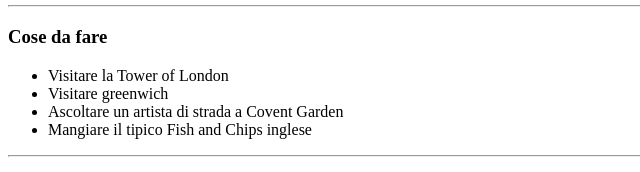
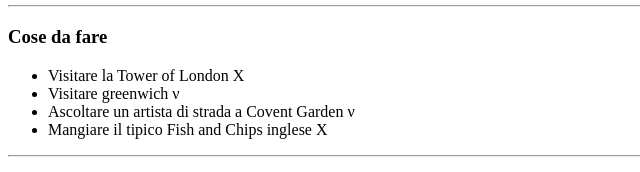
Before and after one commit to GulliWeb/html-london-trip, a plain HTML site: page index.html in a window 1280 px wide. Shown: the part 868-1040 px from the top of the page, 0-640 px from the left. Drawn offline with Linux system fonts and the light colour scheme.

Commit message:
added special caratters

```diff
--- a/index.html
+++ b/index.html
@@ -57,10 +57,10 @@
         <section id="CoseDaFare">
             <h3>Cose da fare</h3>
             <ul>
-                <li>Visitare la Tower of London</li>
-                <li>Visitare greenwich</li>
-                <li>Ascoltare un artista di strada a Covent Garden</li>
-                <li>Mangiare il tipico Fish and Chips inglese</li>
+                <li>Visitare la Tower of London &#935;</li>
+                <li>Visitare greenwich &#957;</li>
+                <li>Ascoltare un artista di strada a Covent Garden &#957;</li>
+                <li>Mangiare il tipico Fish and Chips inglese &#935;</li>
             </ul>
             <hr>
         </section>
```
